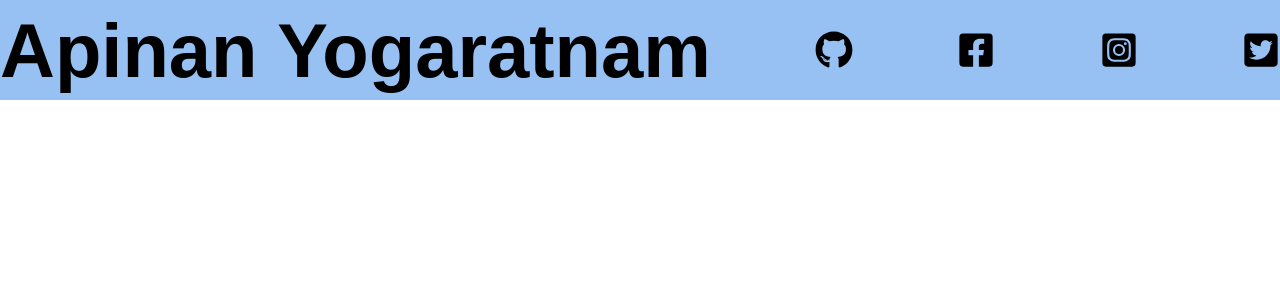
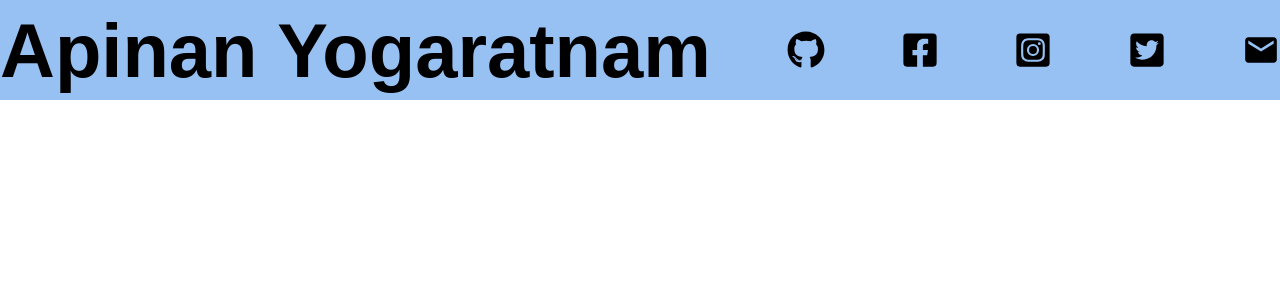
Before and after one commit to apinanyogaratnam/my-personal-website-v2.0, a React (Create React App) app: page / in a window 1280 px wide. Shown: the top 300 px of the page. Built offline with nearby package versions, Linux system fonts and the light colour scheme; a web font is replaced by a local one.

Commit message:
added mail icon

```diff
--- a/src/components/header.js
+++ b/src/components/header.js
@@ -1,5 +1,6 @@
 import PropTypes from 'prop-types'
 import { FaGithub, FaFacebookSquare, FaInstagramSquare, FaTwitterSquare } from 'react-icons/fa'
+import { MdEmail } from 'react-icons/md'
 
 
 const Header = ({ title, onAdd, showAdd }) => {
@@ -10,6 +11,7 @@ const Header = ({ title, onAdd, showAdd }) => {
             <FaFacebookSquare />
             <FaInstagramSquare />
             <FaTwitterSquare />
+            <MdEmail />
         </header>
     )
 }
```
